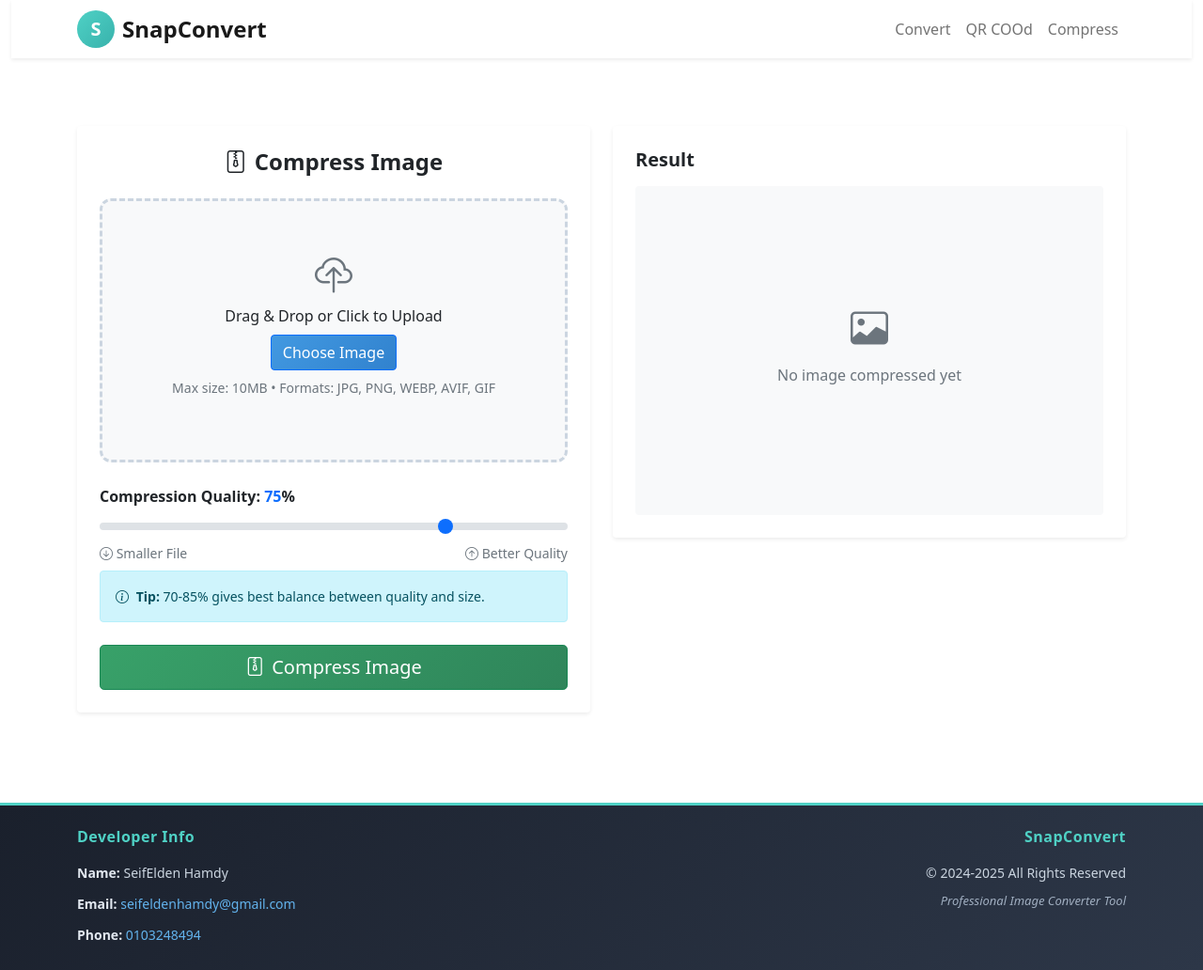
After one commit to seifelden222/SnapConvert, a PHP site: page /Compress_images.php in a window 1280 px wide. The commit adds this page. Shown: the whole page at 94% size. Run offline with PHP 8.4, Linux system fonts and the light colour scheme.

Commit message:
add Compress_images.php

```diff
--- /dev/null
+++ b/Compress_images.php
@@ -0,0 +1,282 @@
+<?php
+require 'vendor/autoload.php';
+
+use Intervention\Image\ImageManager;
+
+include("include/DB/db.php");
+include("include/temb/header.php");
+
+/* -------------------- Config -------------------- */
+$allowed_exts  = ['jpg', 'jpeg', 'png', 'gif', 'webp', 'avif'];
+$allowed_mimes = ['image/jpeg', 'image/png', 'image/gif', 'image/webp', 'image/avif'];
+$maxBytes      = 10 * 1024 * 1024; // 10MB
+
+$err = [];
+$ok  = null;
+$compressedDataUri = null;
+$downloadName = null;
+$originalSize = 0;
+$compressedSize = 0;
+$reduction = 0;
+
+/* -------------------- Handle POST -------------------- */
+if ($_SERVER['REQUEST_METHOD'] === 'POST') {
+
+    if (!isset($_FILES['image']) || !is_array($_FILES['image'])) {
+        $err['image'] = "Please upload an image.";
+    } else {
+        $image = $_FILES['image'];
+
+        // Check upload errors
+        if ($image['error'] !== UPLOAD_ERR_OK) {
+            $err['image'] = "Upload error code: " . $image['error'];
+        } else {
+
+            // Check file size
+            if ($image['size'] > $maxBytes) {
+                $err['size'] = "Max file size is " . (int)round($maxBytes / 1024 / 1024) . "MB.";
+            }
+
+            // Check extension
+            $ext = strtolower(pathinfo($image['name'], PATHINFO_EXTENSION));
+            if (!in_array($ext, $allowed_exts, true)) {
+                $err['ext'] = "Allowed extensions: " . implode(', ', $allowed_exts);
+            }
+
+            // Check MIME type
+            $finfo = finfo_open(FILEINFO_MIME_TYPE);
+            $mime  = finfo_file($finfo, $image['tmp_name']);
+            finfo_close($finfo);
+
+            if (!in_array($mime, $allowed_mimes, true)) {
+                $err['mime'] = "Invalid MIME type: $mime";
+            }
+
+            // Check if it's a real image (only for basic raster formats)
+            $rasterCheckMimes = ['image/jpeg', 'image/png', 'image/gif'];
+            if (in_array($mime, $rasterCheckMimes, true) && @getimagesize($image['tmp_name']) === false) {
+                $err['real'] = "The uploaded file is not a real image.";
+            }
+
+            // Get quality (1-100) - default 75 for compression
+            $quality = isset($_POST['quality']) ? (int)$_POST['quality'] : 75;
+            $quality = max(1, min(100, $quality)); // Clamp between 1-100
+
+            if (empty($err)) {
+                $ok = "Checks passed. Ready to compress.";
+
+                $baseName = preg_replace('/[^A-Za-z0-9_\-]+/', '_', pathinfo($image['name'], PATHINFO_FILENAME)) ?: 'image';
+                $downloadName = $baseName . '_compressed.' . $ext;
+
+                // Choose Intervention v3 driver (imagick if available, otherwise gd)
+                $driver  = extension_loaded('imagick') ? 'imagick' : 'gd';
+                $manager = ($driver === 'imagick') ? ImageManager::imagick() : ImageManager::gd();
+
+                // Helper to convert bytes to data URI
+                $toDataUri = function (string $bytes, string $mimeType) {
+                    return 'data:' . $mimeType . ';base64,' . base64_encode($bytes);
+                };
+
+                try {
+                    // Read original image
+                    $img = $manager->read($image['tmp_name']);
+
+                    // Store original size
+                    $originalSize = $image['size'];
+
+                    // Compress based on format
+                    $mimeType = $mime;
+                    switch ($ext) {
+                        case 'jpg':
+                        case 'jpeg':
+                            $encoded = $img->toJpeg($quality);
+                            $mimeType = 'image/jpeg';
+                            break;
+                        case 'png':
+                            // PNG: Use compression
+                            $encoded = $img->toPng();
+                            $mimeType = 'image/png';
+                            break;
+                        case 'webp':
+                            $encoded = method_exists($img, 'toWebp')
+                                ? $img->toWebp($quality)
+                                : $img->encodeByExtension('webp', $quality);
+                            $mimeType = 'image/webp';
+                            break;
+                        case 'avif':
+                            $encoded = method_exists($img, 'toAvif')
+                                ? $img->toAvif($quality)
+                                : $img->encodeByExtension('avif', $quality);
+                            $mimeType = 'image/avif';
+                            break;
+                        case 'gif':
+                            $encoded = $img->toGif();
+                            $mimeType = 'image/gif';
+                            break;
+                        default:
+                            throw new RuntimeException('Unsupported format.');
+                    }
+
+                    // Get compressed size
+                    $compressedBytes = $encoded->toString();
+                    $compressedSize = strlen($compressedBytes);
+
+                    // Calculate reduction
+                    $reduction = round((1 - $compressedSize / $originalSize) * 100, 1);
+
+                    // Create compressed data URI
+                    $compressedDataUri = $toDataUri($compressedBytes, $mimeType);
+
+                    // Format sizes for display
+                    $originalSizeKB = round($originalSize / 1024, 1);
+                    $compressedSizeKB = round($compressedSize / 1024, 1);
+
+                    if ($reduction > 0) {
+                        $ok = "Image compressed successfully! "
+                            . "Original: {$originalSizeKB}KB → Compressed: {$compressedSizeKB}KB "
+                            . "(Reduced by {$reduction}% at Quality: {$quality}%)";
+                    } else {
+                        $ok = "Image processed. Size: {$compressedSizeKB}KB (Quality: {$quality}%)";
+                    }
+
+                } catch (Throwable $e) {
+                    $err['process'] = "Compression failed: " . $e->getMessage();
+                    $compressedDataUri = null;
+                    $downloadName = null;
+                }
+            }
+        }
+    }
+}
+?>
+
+<div class="container-fluid">
+    <?php include("include/temb/navbar.php"); ?>
+
+    <form action="" method="post" enctype="multipart/form-data">
+        <div class="container my-5">
+            <div class="row g-4">
+                <!-- Left Side - Upload & Settings -->
+                <div class="col-lg-6">
+                    <div class="card shadow-sm border-0">
+                        <div class="card-body p-4">
+                            <h4 class="card-title fw-bold mb-4 text-center">
+                                <i class="bi bi-file-zip me-2"></i>Compress Image
+                            </h4>
+
+                            <div class="upload-zone mb-4">
+                                <input type="file" name="image" accept="image/*" required id="imageInput" class="form-control d-none">
+                                <div class="upload-text text-center">
+                                    <i class="bi bi-cloud-upload fs-1 text-muted mb-3"></i>
+                                    <p class="mb-2">Drag & Drop or Click to Upload</p>
+                                    <label for="imageInput" class="btn btn-primary">Choose Image</label>
+                                    <p class="text-muted small mt-2">Max size: 10MB • Formats: JPG, PNG, WEBP, AVIF, GIF</p>
+                                </div>
+                            </div>
+
+                            <!-- Quality Slider -->
+                            <div class="quality-section mb-4">
+                                <label for="qualitySlider" class="form-label fw-bold">
+                                    Compression Quality: <span id="qualityValue" class="text-primary">75</span>%
+                                </label>
+                                <input type="range" class="form-range" min="1" max="100" value="75"
+                                       id="qualitySlider" name="quality" oninput="updateQualityLabel(this.value)">
+                                <div class="d-flex justify-content-between text-muted small">
+                                    <span><i class="bi bi-arrow-down-circle"></i> Smaller File</span>
+                                    <span><i class="bi bi-arrow-up-circle"></i> Better Quality</span>
+                                </div>
+                                <div class="alert alert-info small mt-2 mb-0">
+                                    <i class="bi bi-info-circle me-1"></i>
+                                    <strong>Tip:</strong> 70-85% gives best balance between quality and size.
+                                </div>
+                            </div>
+
+                            <button type="submit" class="btn btn-success w-100 btn-lg">
+                                <i class="bi bi-file-zip me-2"></i>Compress Image
+                            </button>
+
+                            <?php
+                            if (!empty($err)) {
+                                echo '<div class="alert alert-danger mt-3"><ul class="mb-0">';
+                                foreach ($err as $e) {
+                                    echo '<li>' . htmlspecialchars($e, ENT_QUOTES, 'UTF-8') . '</li>';
+                                }
+                                echo '</ul></div>';
+                            } elseif (!empty($ok)) {
+                                echo '<div class="alert alert-success mt-3">'.htmlspecialchars($ok, ENT_QUOTES, 'UTF-8').'</div>';
+                            }
+                            ?>
+                        </div>
+                    </div>
+                </div>
+
+                <!-- Right Side - Preview & Download -->
+                <div class="col-lg-6">
+                    <div class="card shadow-sm border-0">
+                        <div class="card-body p-4">
+                            <h5 class="card-title fw-bold mb-3">Result</h5>
+                            <div class="preview-area bg-light rounded p-4 text-center">
+                                <?php if ($compressedDataUri): ?>
+                                    <img src="<?php echo htmlspecialchars($compressedDataUri, ENT_QUOTES, 'UTF-8'); ?>"
+                                         alt="Compressed Image" class="img-fluid rounded shadow">
+
+                                    <!-- Stats -->
+                                    <div class="stats mt-3">
+                                        <div class="row text-center">
+                                            <div class="col-4">
+                                                <div class="stat-box p-2 border rounded">
+                                                    <small class="text-muted">Original</small>
+                                                    <div class="fw-bold"><?php echo round($originalSize / 1024, 1); ?>KB</div>
+                                                </div>
+                                            </div>
+                                            <div class="col-4">
+                                                <div class="stat-box p-2 border rounded bg-success text-white">
+                                                    <small>Compressed</small>
+                                                    <div class="fw-bold"><?php echo round($compressedSize / 1024, 1); ?>KB</div>
+                                                </div>
+                                            </div>
+                                            <div class="col-4">
+                                                <div class="stat-box p-2 border rounded">
+                                                    <small class="text-muted">Saved</small>
+                                                    <div class="fw-bold text-success"><?php echo $reduction; ?>%</div>
+                                                </div>
+                                            </div>
+                                        </div>
+                                    </div>
+                                <?php else: ?>
+                                    <div class="preview-placeholder">
+                                        <i class="bi bi-image fs-1 text-muted"></i>
+                                        <p class="text-muted mt-2">No image compressed yet</p>
+                                    </div>
+                                <?php endif; ?>
+                            </div>
+
+                            <?php if ($compressedDataUri && $downloadName): ?>
+                                <div class="mt-3">
+                                    <a href="<?php echo htmlspecialchars($compressedDataUri, ENT_QUOTES, 'UTF-8'); ?>"
+                                       download="<?php echo htmlspecialchars($downloadName, ENT_QUOTES, 'UTF-8'); ?>"
+                                       class="btn btn-primary w-100 btn-lg">
+                                        <i class="bi bi-download me-2"></i>Download Compressed Image
+                                    </a>
+                                </div>
+                            <?php endif; ?>
+                        </div>
+                    </div>
+                </div>
+
+            </div>
+        </div>
+    </form>
+</div>
+
+<?php include("include/temb/footer.php"); ?>
+
+<script>
+/**
+ * Update quality label when slider changes
+ * @param {number} value - Quality value (1-100)
+ */
+function updateQualityLabel(value) {
+    document.getElementById('qualityValue').textContent = value;
+}
+</script>
--- a/include/temb/navbar.php
+++ b/include/temb/navbar.php
@@ -9,9 +9,9 @@
             </button>
             <div class="collapse navbar-collapse" id="navbarNav">
                 <ul class="navbar-nav ms-auto">
-                    <li class="nav-item"><a class="nav-link" href="#home">Home</a></li>
+                    <li class="nav-item"><a class="nav-link" href="Convert_images.php">Convert</a></li>
                     <li class="nav-item"><a class="nav-link" href="QR_cood.php">QR COOd</a></li>
-                    <li class="nav-item"><a class="nav-link" href="#contact">Contact</a></li>
+                    <li class="nav-item"><a class="nav-link" href="Compress_images.php">Compress</a></li>
                 </ul>
             </div>
         </div>
```
Also changed, not shown: Convert_images.php (renamed from Convert _mages.php).
